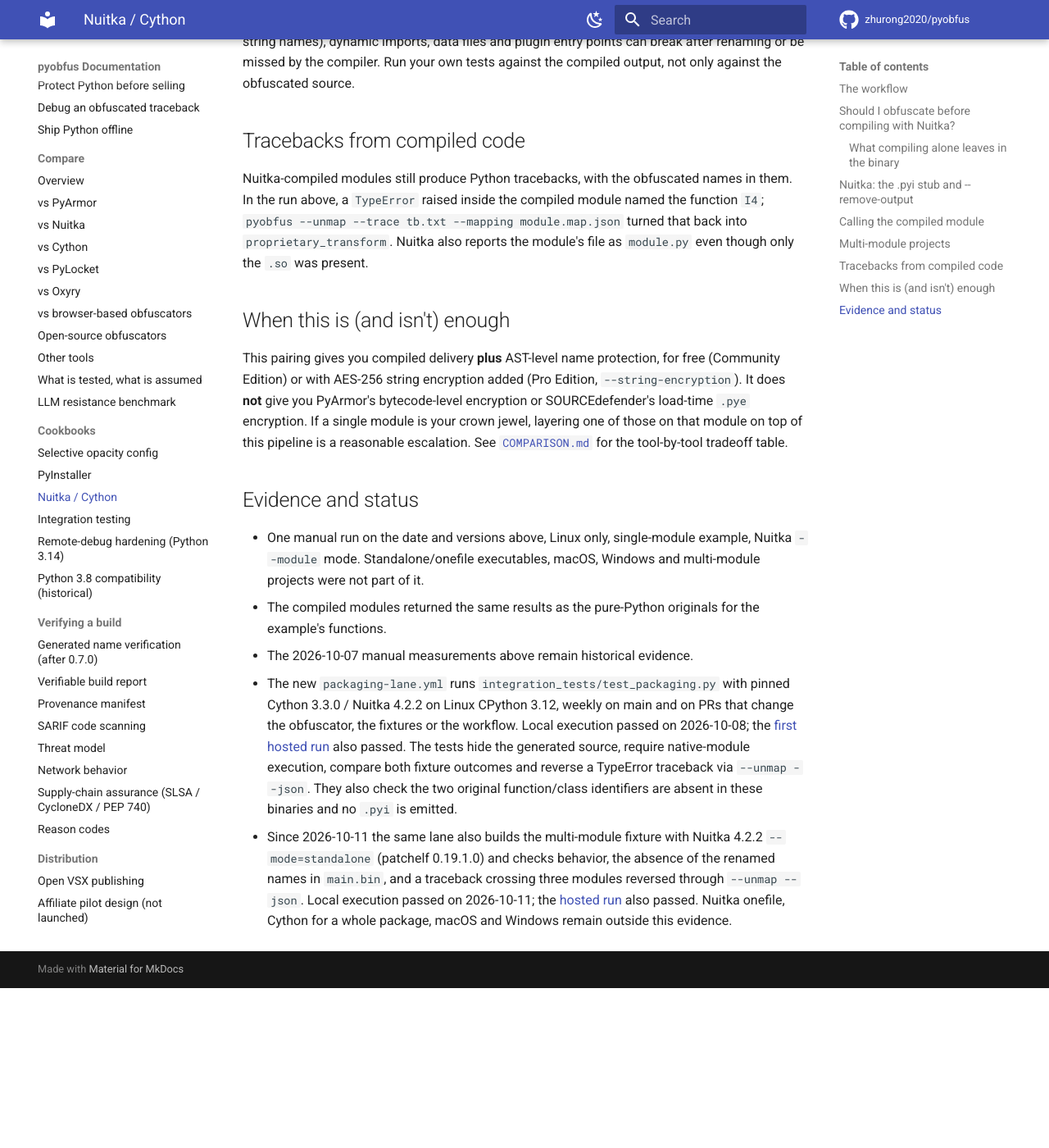
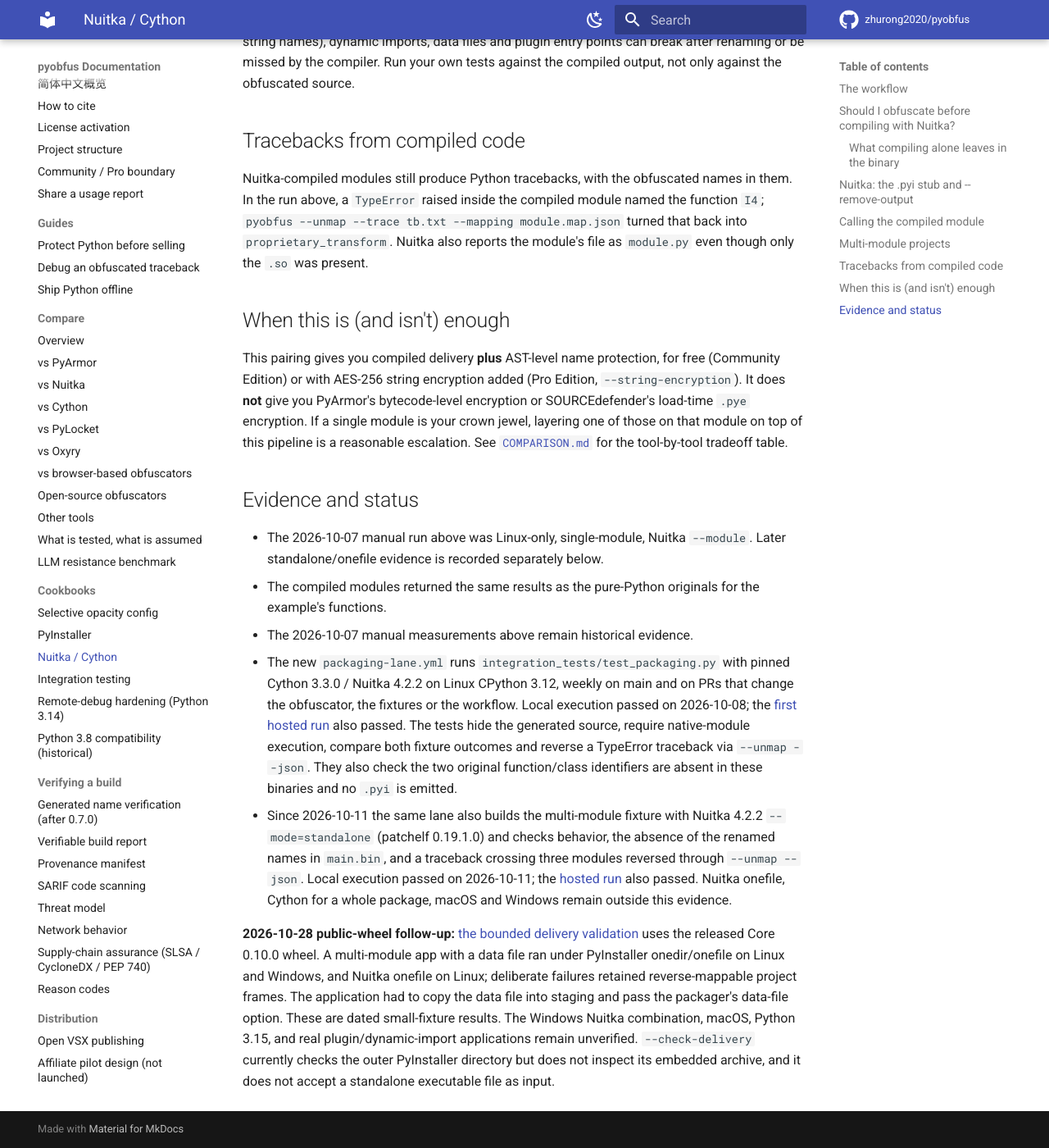
Before and after one commit to zhurong2020/pyobfus, an MkDocs documentation site: the page built from docs/COMPILED_PACKAGING_COOKBOOK.md, in a window 1280 px wide and 1400 px high, scrolled down 2571 px. Shown: the whole window at 82% size. Built offline with MkDocs 1.6.1 and Material for MkDocs 9.7.7, drawn with Linux system fonts in a browser that asks for light colours; comment, search, counter and statistics services are not loaded; before the commit the page ends 3776 px from its top, so only the background shows below that.

Commit message:
docs: record bounded packaging and L3 delivery validation

```diff
--- a/docs/COMPILED_PACKAGING_COOKBOOK.md
+++ b/docs/COMPILED_PACKAGING_COOKBOOK.md
@@ -130,9 +130,8 @@
 
 ## Evidence and status
 
-- One manual run on the date and versions above, Linux only, single-module
-  example, Nuitka `--module` mode. Standalone/onefile executables, macOS,
-  Windows and multi-module projects were not part of it.
+- The 2026-10-07 manual run above was Linux-only, single-module, Nuitka
+  `--module`. Later standalone/onefile evidence is recorded separately below.
 - The compiled modules returned the same results as the pure-Python originals
   for the example's functions.
 - The 2026-10-07 manual measurements above remain historical evidence.
@@ -150,3 +149,14 @@
   three modules reversed through `--unmap --json`. Local execution passed on
   2026-10-11; the [hosted run](https://github.com/zhurong2020/pyobfus/actions/runs/38107417778) also passed. Nuitka onefile, Cython for
   a whole package, macOS and Windows remain outside this evidence.
+
+**2026-10-28 public-wheel follow-up:** [the bounded delivery validation](P1_PACKAGING_VALIDATION_2026-10-28.md)
+uses the released Core 0.10.0 wheel. A multi-module app with a data file ran
+under PyInstaller onedir/onefile on Linux and Windows, and Nuitka onefile on
+Linux; deliberate failures retained reverse-mappable project frames. The
+application had to copy the data file into staging and pass the packager's
+data-file option. These are dated small-fixture results. The Windows Nuitka
+combination, macOS, Python 3.15, and real plugin/dynamic-import applications
+remain unverified. `--check-delivery` currently checks the outer PyInstaller
+directory but does not inspect its embedded archive, and it does not accept a
+standalone executable file as input.
```
Also changed, not shown: docs/CURRENT_PLAN_ZH.md (+11 -0 lines), docs/P0_MODULE_ATTRIBUTE_COMPAT_2026-10-28.md (+2 -2 lines), docs/P1_PACKAGING_VALIDATION_2026-10-28.md (added, +29 -0 lines), docs/ROADMAP.md (+5 -0 lines), docs/TODO.md (+7 -3 lines).
